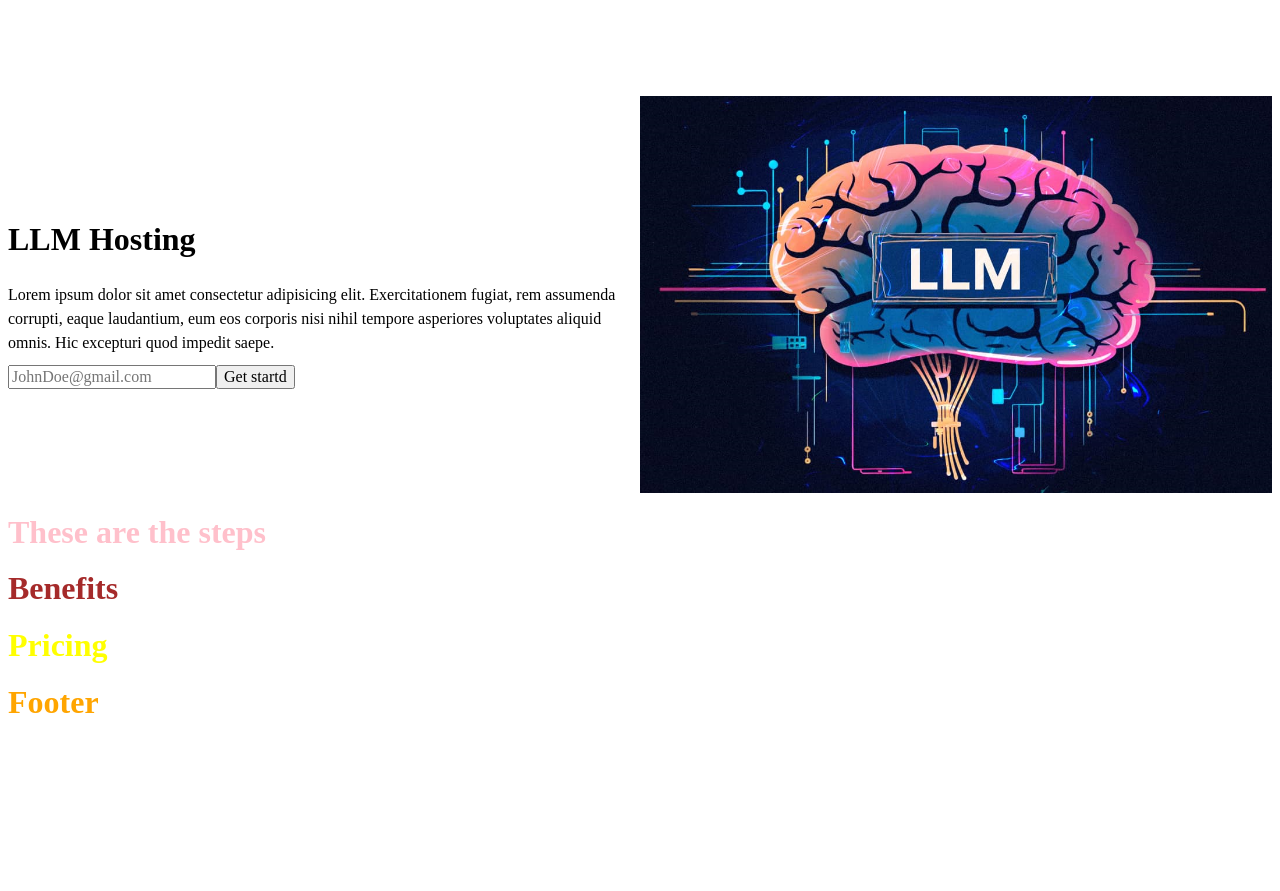
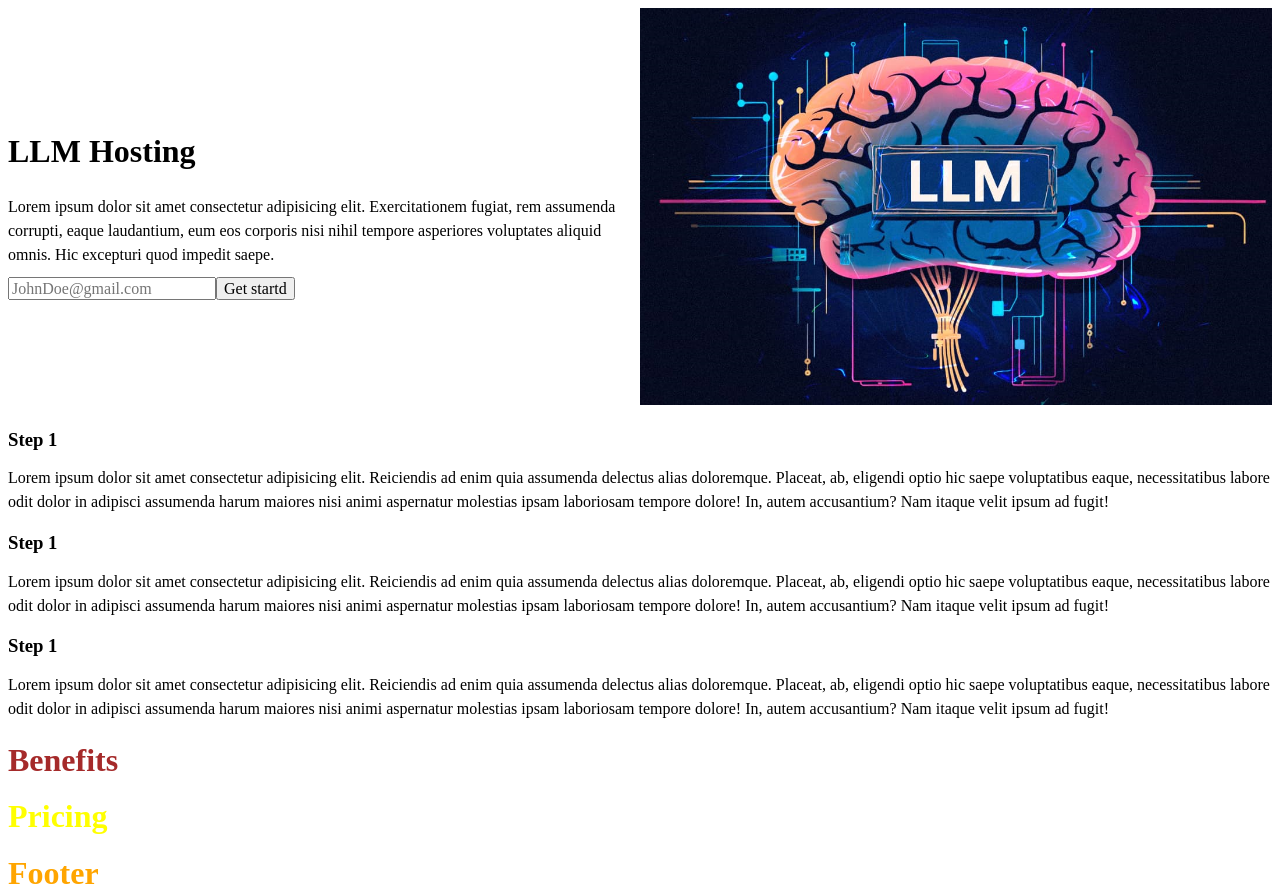
Before and after one commit to BuraYu/LLM-landing-page, a React (Create React App) app: page / in a window 1280 px wide. Before the commit the page ends 808 px from the top, so only its background shows below. Built offline with nearby package versions, Linux system fonts and the light colour scheme.

Commit message:
add steps component

```diff
--- a/src/Components/Steps.css
+++ b/src/Components/Steps.css
@@ -1,3 +1,4 @@
 .steps {
-  color: pink;
+  max-width: 1400px;
+  margin-top: 25px;
 }
--- a/src/Components/Steps.jsx
+++ b/src/Components/Steps.jsx
@@ -3,8 +3,40 @@ import "./Steps.css";
 
 export default function Steps() {
   return (
-    <div>
-      <h1 className="steps">These are the steps</h1>
+    <div className="steps">
+      <div className="steps-step1--container">
+        <h3 className="steps-step1--header">Step 1</h3>
+        <p className="steps-step1--description">
+          Lorem ipsum dolor sit amet consectetur adipisicing elit. Reiciendis ad
+          enim quia assumenda delectus alias doloremque. Placeat, ab, eligendi
+          optio hic saepe voluptatibus eaque, necessitatibus labore odit dolor
+          in adipisci assumenda harum maiores nisi animi aspernatur molestias
+          ipsam laboriosam tempore dolore! In, autem accusantium? Nam itaque
+          velit ipsum ad fugit!
+        </p>
+      </div>
+      <div className="steps-step2--container">
+        <h3 className="steps-step2--header">Step 1</h3>
+        <p className="steps-step2--description">
+          Lorem ipsum dolor sit amet consectetur adipisicing elit. Reiciendis ad
+          enim quia assumenda delectus alias doloremque. Placeat, ab, eligendi
+          optio hic saepe voluptatibus eaque, necessitatibus labore odit dolor
+          in adipisci assumenda harum maiores nisi animi aspernatur molestias
+          ipsam laboriosam tempore dolore! In, autem accusantium? Nam itaque
+          velit ipsum ad fugit!
+        </p>
+      </div>
+      <div className="steps-step3--container">
+        <h3 className="steps-step3--header">Step 1</h3>
+        <p className="steps-step3--description">
+          Lorem ipsum dolor sit amet consectetur adipisicing elit. Reiciendis ad
+          enim quia assumenda delectus alias doloremque. Placeat, ab, eligendi
+          optio hic saepe voluptatibus eaque, necessitatibus labore odit dolor
+          in adipisci assumenda harum maiores nisi animi aspernatur molestias
+          ipsam laboriosam tempore dolore! In, autem accusantium? Nam itaque
+          velit ipsum ad fugit!
+        </p>
+      </div>
     </div>
   );
 }
```
